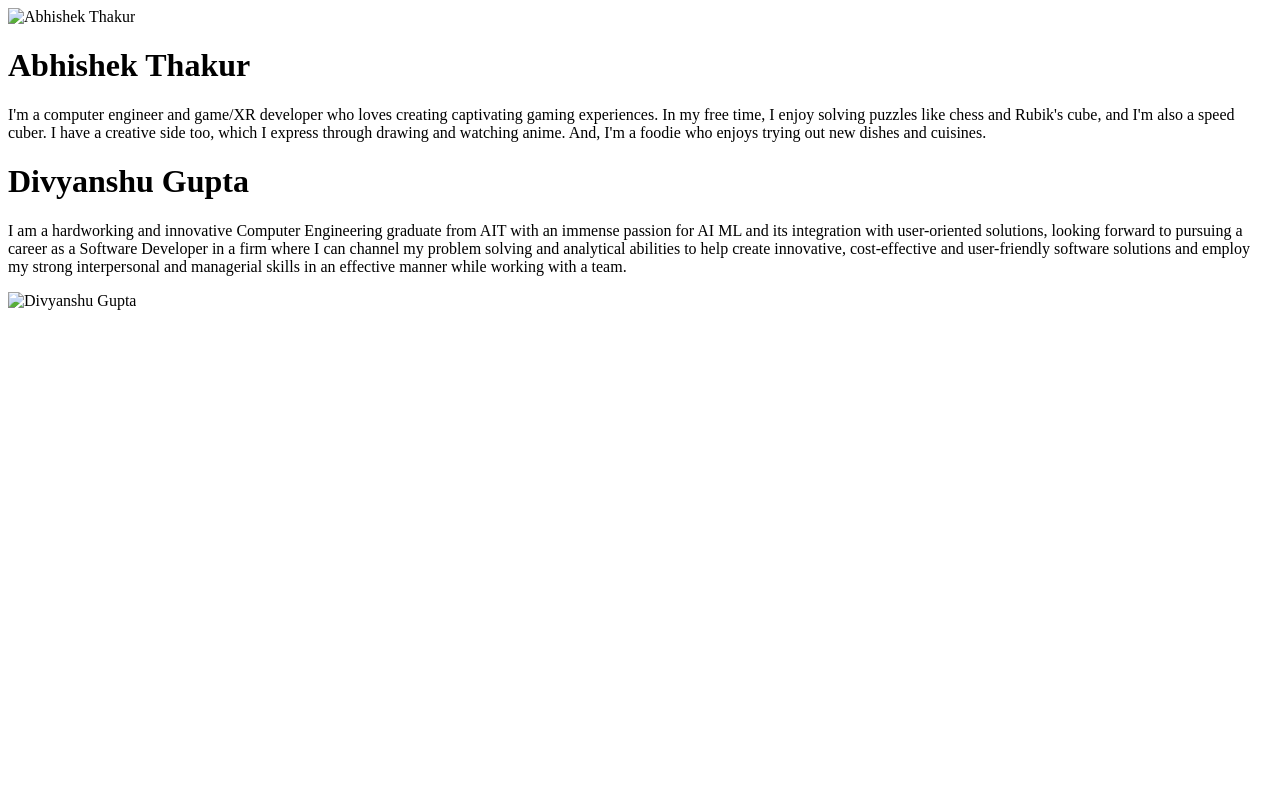
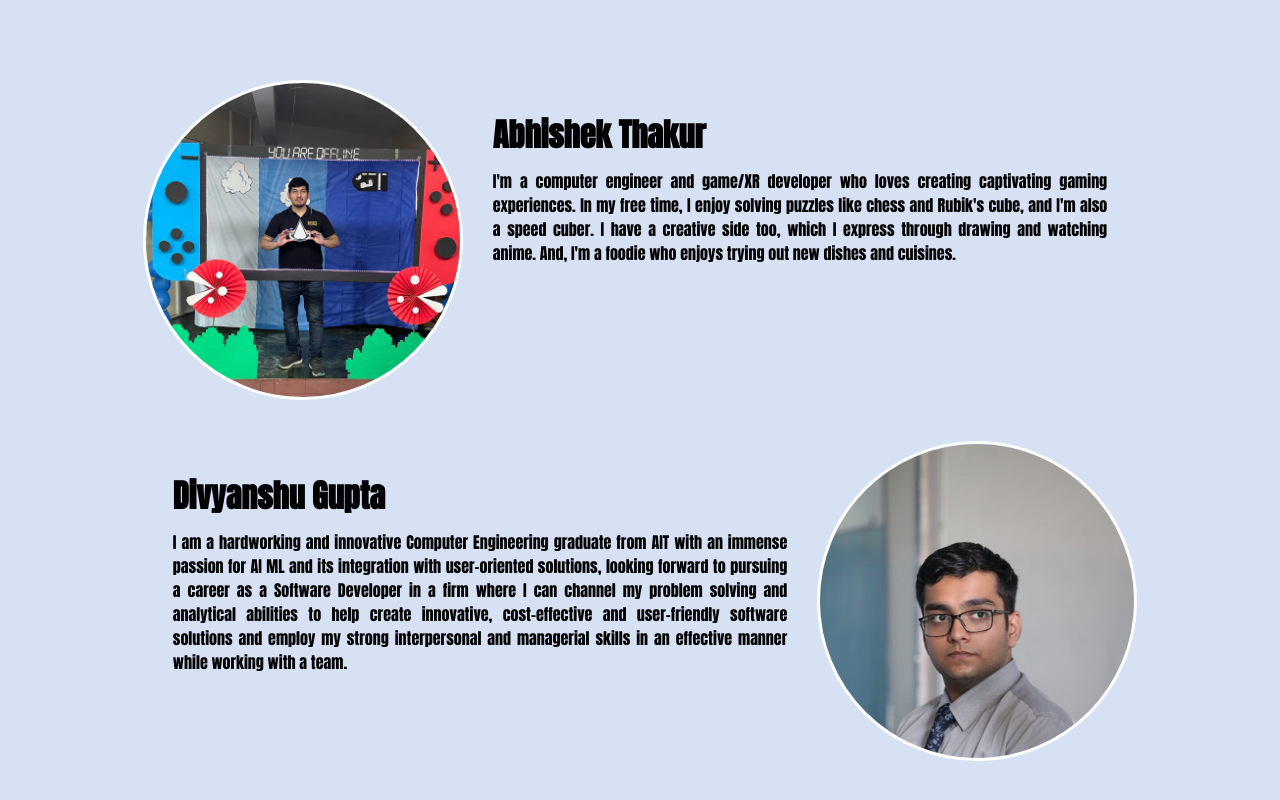
Before and after one commit to hunter-619/Sudoku-Showdown, a website: page client/about.html in a window 1280 px wide. Drawn offline with nearby package versions, Linux system fonts and the light colour scheme.

Commit message:
Add about-style.css

```diff
--- a/client/about-style.css
+++ b/client/about-style.css
@@ -0,0 +1,76 @@
+@import url("https://fonts.googleapis.com/css2?family=Anton&display=swap");
+
+:root {
+  --blue: #307df6;
+  --light-blue: #d7e1f4;
+  --font-txt: Anton, sans-serif;
+}
+
+* {
+  margin: 0;
+  padding: 0;
+  box-sizing: border-box;
+  font-family: Anton, sans-serif;
+  /* letter-spacing: 0.08rem;
+  word-spacing: 0.3rem; */
+  user-select: none;
+}
+
+body {
+  display: flex;
+  justify-content: center;
+  align-items: center;
+  height: 100vh;
+  width: 100vw;
+  background-color: var(--light-blue);
+}
+
+.devs {
+  display: flex;
+  flex-direction: column;
+  justify-content: space-evenly;
+  align-items: center;
+  height: 80%;
+  width: 80%;
+  margin: auto;
+}
+
+.abhishek,
+.divyanshu {
+  display: flex;
+  justify-content: center;
+  width: 100%;
+  max-height: 50%;
+  margin: 2% 0;
+}
+
+.abhishek {
+  margin-top: 0;
+}
+
+.divyanshu {
+  margin-bottom: 0;
+}
+
+img {
+  max-height: 100%;
+  width: auto;
+  border: 3px solid white;
+  border-radius: 50%;
+}
+
+.description {
+  max-width: 60%;
+  margin: 30px;
+}
+
+p {
+  max-width: 100%;
+  margin: 10px 0;
+  text-align: justify;
+}
+
+a {
+  color: grey;
+  text-decoration: none;
+}
--- a/client/about.html
+++ b/client/about.html
@@ -44,7 +44,7 @@
             working with a team.
           </p>
         </div>
-        <img src="images/dg1.jpeg" alt="Divyanshu Gupta" />
+        <img src="images/dg.jpeg" alt="Divyanshu Gupta" />
       </div>
     </div>
   </body>
```
Also changed, not shown: client/images/Board.png (deleted), client/images/abhi.jpeg (added), client/images/dg.jpeg (added).
